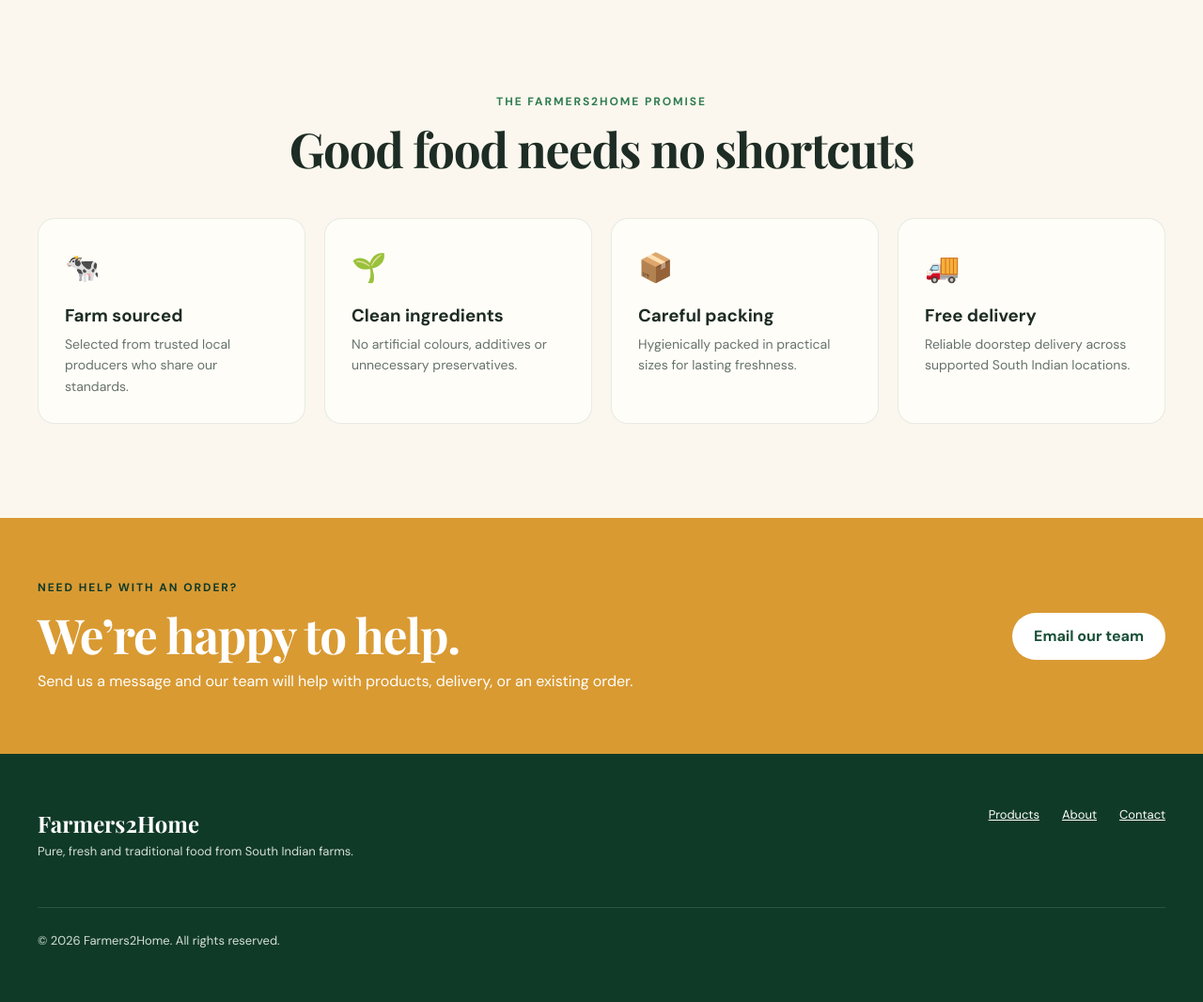
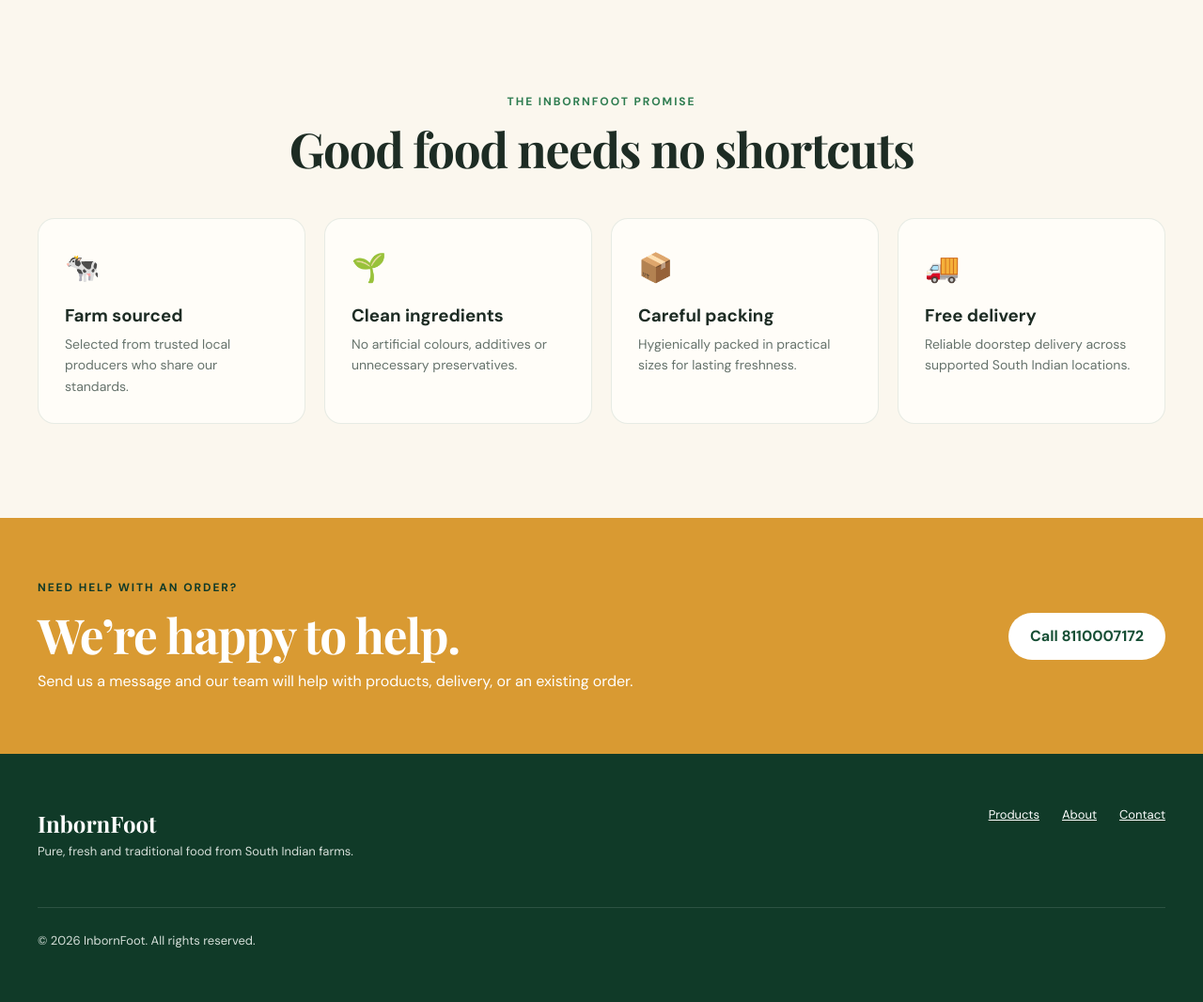
Before and after one commit to rebornfoots/Rebornfoots, a PHP site: page / in a window 1280 px wide. Shown: the part 2890-3956 px from the top of the page at 94% size. Run offline with PHP 8.4, Linux system fonts and the light colour scheme.

Commit message:
Rebrand storefront as InbornFoot

```diff
--- a/assets/js/app.js
+++ b/assets/js/app.js
@@ -8,7 +8,7 @@ const PRODUCTS = {
   "buffalo-ghee-1l": { name: "Village-Style Ghee", variant: "1 litre · 2 × 500 ml", price: 1050 }
 };
 
-const STORAGE_KEY = "farmers2home_cart_v2";
+const STORAGE_KEY = "inbornfoot_cart_v2";
 let cart = loadCart();
 let toastTimer;
 
--- a/index.html
+++ b/index.html
@@ -5,7 +5,7 @@
   <meta name="viewport" content="width=device-width, initial-scale=1">
   <meta name="description" content="Traditional butter, ghee and palm jaggery sourced from trusted South Indian farmers and delivered to your home.">
   <meta name="theme-color" content="#174f35">
-  <title>Farmers2Home | Pure, Fresh & Traditional</title>
+  <title>InbornFoot | Pure, Fresh & Traditional</title>
   <link rel="preconnect" href="https://fonts.googleapis.com">
   <link rel="preconnect" href="https://fonts.gstatic.com" crossorigin>
   <link href="https://fonts.googleapis.com/css2?family=DM+Sans:wght@400;500;600;700&family=Playfair+Display:wght@600;700&display=swap" rel="stylesheet">
@@ -18,9 +18,9 @@
   <header class="site-header">
     <div class="announcement">Free delivery across South India on every order</div>
     <div class="nav-shell">
-      <a class="brand" href="#" aria-label="Farmers2Home home">
-        <img src="logo.jpeg" alt="" width="52" height="52">
-        <span><strong>Farmers</strong>2Home<small>From farm. With care.</small></span>
+      <a class="brand" href="#" aria-label="InbornFoot home">
+        <img src="logo.png" alt="" width="52" height="52">
+        <span><strong>Inborn</strong>Foot<small>From farm. With care.</small></span>
       </a>
       <nav aria-label="Main navigation">
         <a href="#products">Shop</a>
@@ -155,7 +155,7 @@
       <div class="story-copy">
         <p class="eyebrow">Our story</p>
         <h2>Closer to the source. Better at your table.</h2>
-        <p>Farmers2Home connects traditional producers with families who value honest food. We select trusted farmers, preserve their time-tested methods and deliver their produce with care.</p>
+        <p>InbornFoot connects traditional producers with families who value honest food. We select trusted farmers, preserve their time-tested methods and deliver their produce with care.</p>
         <p>Every pack is made without artificial colours or preservatives, hygienically sealed, and handled as if it were headed to our own kitchen.</p>
         <a class="text-link" href="#contact">Talk to our team <span aria-hidden="true">→</span></a>
       </div>
@@ -163,7 +163,7 @@
 
     <section class="promise-section" id="promise">
       <div class="section-heading centered">
-        <p class="eyebrow">The Farmers2Home promise</p>
+        <p class="eyebrow">The InbornFoot promise</p>
         <h2>Good food needs no shortcuts</h2>
       </div>
       <div class="promise-grid">
@@ -180,13 +180,13 @@
         <h2>We’re happy to help.</h2>
         <p>Send us a message and our team will help with products, delivery, or an existing order.</p>
       </div>
-      <a class="button button-light" href="mailto:hello@farmers2home.com">Email our team</a>
+      <a class="button button-light" href="tel:+918110007172" aria-label="Call InbornFoot on 8110007172">Call 8110007172</a>
     </section>
   </main>
 
   <footer>
     <div class="footer-brand">
-      <strong>Farmers2Home</strong>
+      <strong>InbornFoot</strong>
       <p>Pure, fresh and traditional food from South Indian farms.</p>
     </div>
     <div class="footer-links">
@@ -194,7 +194,7 @@
       <a href="#story">About</a>
       <a href="#contact">Contact</a>
     </div>
-    <p>© <span id="currentYear"></span> Farmers2Home. All rights reserved.</p>
+    <p>© <span id="currentYear"></span> InbornFoot. All rights reserved.</p>
   </footer>
 
   <div class="drawer-backdrop" id="drawerBackdrop" hidden></div>
--- a/place_order.php
+++ b/place_order.php
@@ -174,7 +174,7 @@ $dbUser = getenv('F2H_DB_USER') ?: '';
 $dbPassword = getenv('F2H_DB_PASSWORD') ?: '';
 
 if ($dbHost === '' || $dbName === '' || $dbUser === '') {
-    error_log('Farmers2Home: database environment variables are not configured.');
+    error_log('InbornFoot: database environment variables are not configured.');
     respond(503, ['status' => 'error', 'message' => 'Ordering is temporarily unavailable. Please contact us.']);
 }
 
@@ -194,12 +194,12 @@ try {
     $statement->close();
     $database->close();
 } catch (Throwable $error) {
-    error_log('Farmers2Home order error: ' . $error->getMessage());
+    error_log('InbornFoot order error: ' . $error->getMessage());
     respond(500, ['status' => 'error', 'message' => 'We could not save your order. Please try again.']);
 }
 
 $lines = [
-    '🧺 <b>Farmers2Home order</b>',
+    '🧺 <b>InbornFoot order</b>',
     '',
     '🆔 <b>Order:</b> #' . $orderId,
     '👤 <b>Name:</b> ' . telegramEscape($name),
```
Also changed, not shown: README.md, logo.jpeg (deleted), logo.png (added), 1 other file.
